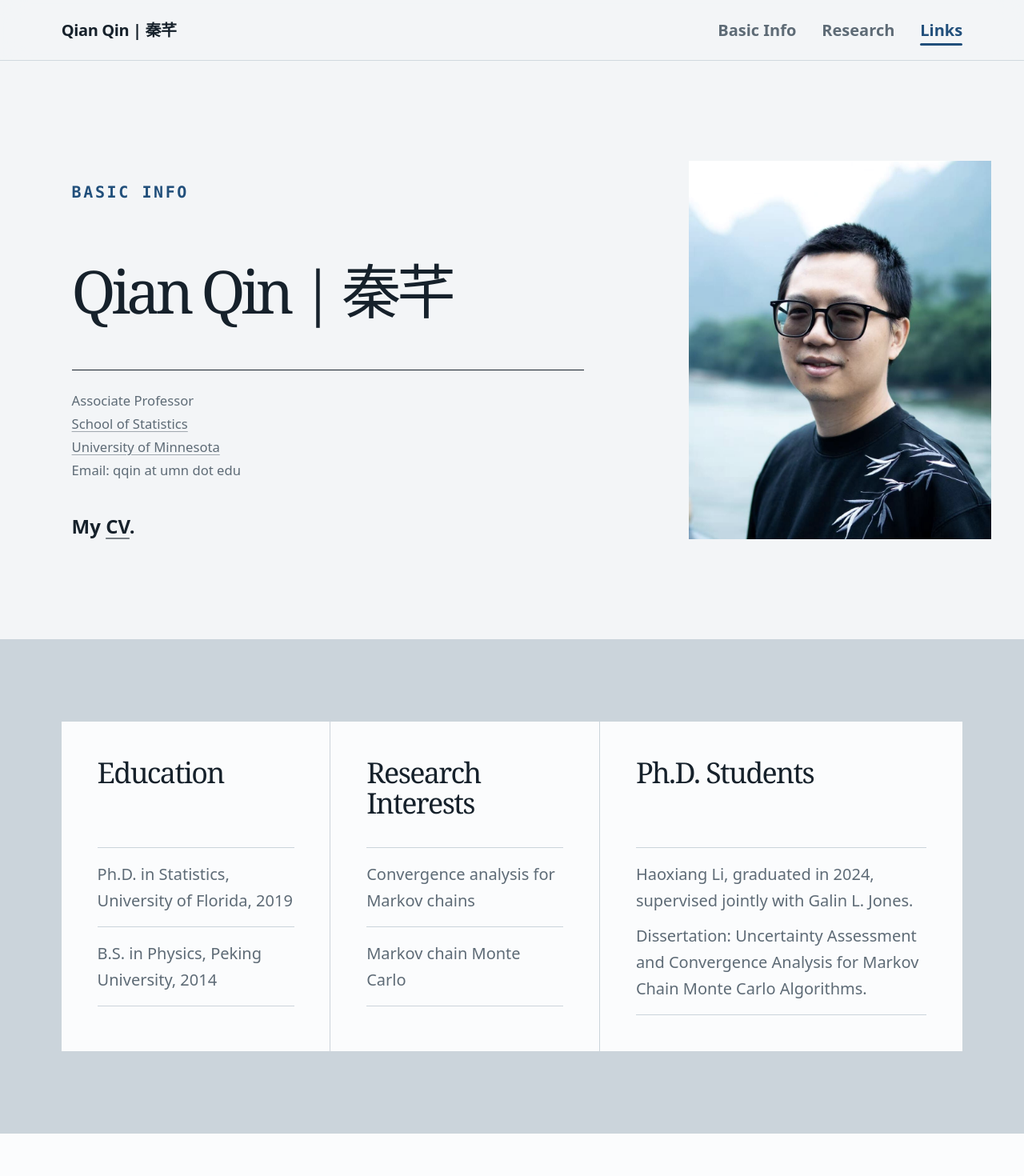
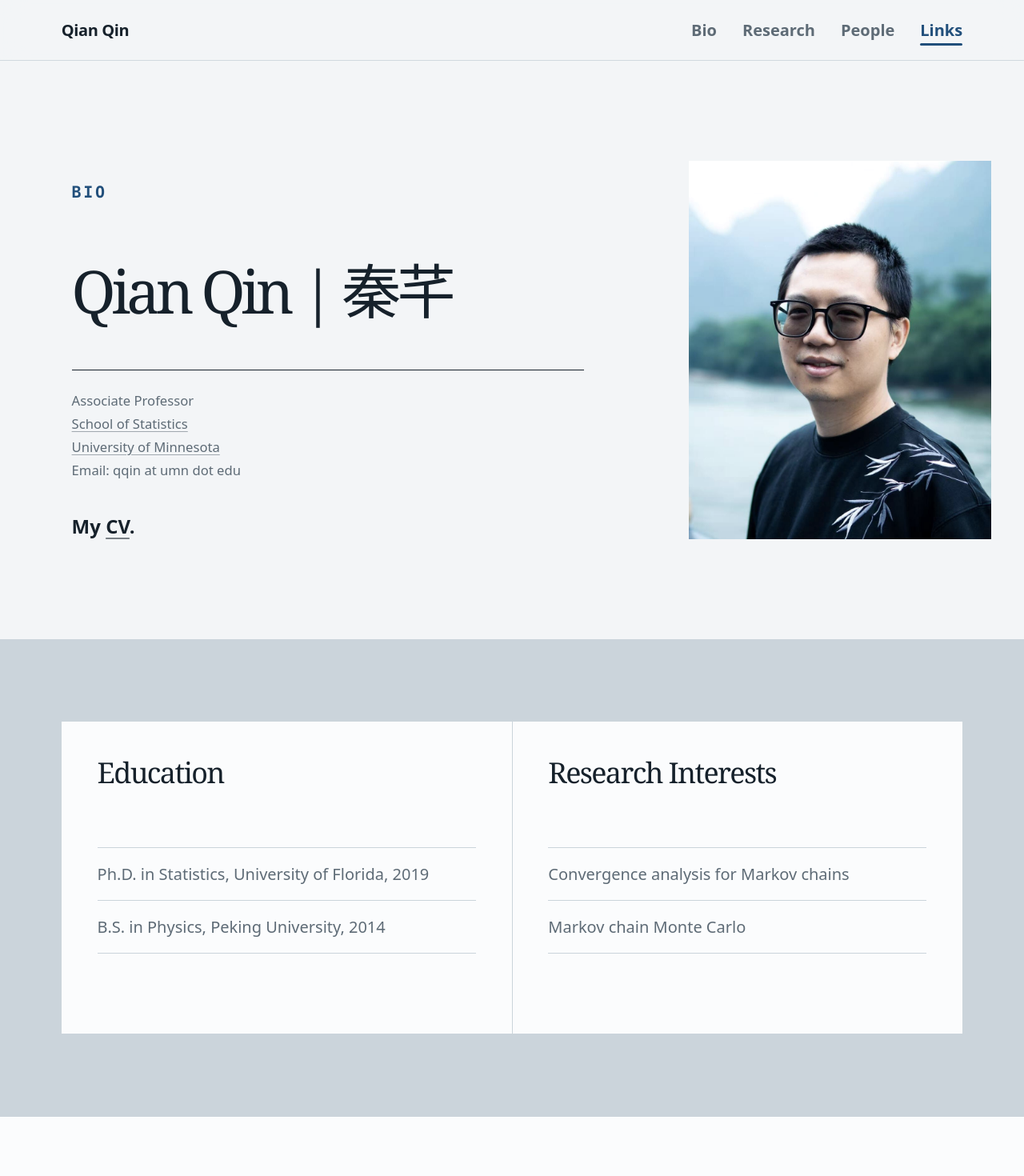
Before and after one commit to qianqin11/qianqin11.github.io, a React (Vite) app: page / in a window 1280 px wide. Shown: the top 1470 px of the page at 80% size. Built offline with nearby package versions, Linux system fonts and the light colour scheme.

Commit message:
Add People section and update navigation

```diff
--- a/app/globals.css
+++ b/app/globals.css
@@ -106,6 +106,7 @@
   font-weight: 700;
   letter-spacing: -0.02em;
   text-decoration: none;
+  white-space: nowrap;
 }
 
 .site-header nav {
@@ -121,6 +122,7 @@
   font-weight: 650;
   text-decoration: none;
   transition: color 180ms ease;
+  white-space: nowrap;
 }
 
 .site-header nav a::after {
@@ -155,13 +157,14 @@
   transform: scaleX(1);
 }
 
-#basic-info,
+#bio,
 #research,
+#people,
 #links {
   scroll-margin-top: 76px;
 }
 
-.basic-info {
+.bio-section {
   display: grid;
   grid-template-columns: minmax(0, 1.28fr) minmax(280px, 0.72fr);
   min-height: calc(100vh - 76px);
@@ -260,7 +263,7 @@
 
 .background-grid {
   display: grid;
-  grid-template-columns: 1fr 1fr 1.35fr;
+  grid-template-columns: repeat(2, minmax(0, 1fr));
   gap: 1px;
   padding: clamp(5rem, 8vw, 8rem) 6vw;
   background: var(--border);
@@ -297,15 +300,6 @@
   line-height: 1.65;
 }
 
-.student-card .background-copy p:first-child {
-  padding-bottom: 0.35rem;
-  border-bottom: 0;
-}
-
-.student-card .background-copy p + p {
-  padding-top: 0.35rem;
-}
-
 .research-section {
   padding: clamp(6rem, 10vw, 10rem) 6vw;
   background: var(--card);
@@ -321,6 +315,7 @@
 
 .research-intro h2,
 .articles > h2,
+.people-section > h2,
 .links-section > h2 {
   margin: 0;
   font-family: Georgia, 'Times New Roman', serif;
@@ -387,6 +382,57 @@
   color: inherit;
 }
 
+.people-section {
+  display: grid;
+  grid-template-columns: minmax(190px, 0.55fr) minmax(0, 1.45fr);
+  align-content: center;
+  align-items: start;
+  gap: clamp(2rem, 7vw, 8rem);
+  box-sizing: border-box;
+  min-height: calc(100vh - 76px);
+  padding: clamp(6rem, 10vw, 10rem) 6vw;
+  border-top: 1px solid var(--border);
+  background: var(--background);
+}
+
+.people-card {
+  padding: clamp(2rem, 3.5vw, 3.3rem);
+  border: 1px solid var(--border);
+  background: var(--card);
+}
+
+.people-card h3 {
+  margin: 0;
+  font-family: Georgia, 'Times New Roman', serif;
+  font-size: clamp(1.8rem, 2.8vw, 3rem);
+  font-weight: 400;
+  letter-spacing: -0.045em;
+  line-height: 1.05;
+}
+
+.people-copy {
+  margin-top: clamp(1.5rem, 3vw, 2.5rem);
+  border-top: 1px solid var(--border);
+}
+
+.people-copy p {
+  margin: 0;
+  padding: 1rem 0;
+  border-bottom: 1px solid var(--border);
+  color: var(--muted-foreground);
+  font-size: clamp(1.05rem, 1.6vw, 1.32rem);
+  line-height: 1.65;
+}
+
+.people-copy p:first-child {
+  padding-bottom: 0.35rem;
+  border-bottom: 0;
+}
+
+.people-copy p + p {
+  padding-top: 0.35rem;
+}
+
 .links-section {
   display: grid;
   grid-template-columns: minmax(190px, 0.55fr) minmax(0, 1.45fr);
@@ -424,7 +470,7 @@
 }
 
 @media (max-width: 900px) {
-  .basic-info {
+  .bio-section {
     grid-template-columns: 1fr;
   }
 
@@ -448,6 +494,7 @@
 
   .research-intro,
   .articles,
+  .people-section,
   .links-section {
     grid-template-columns: 1fr;
   }
@@ -463,6 +510,7 @@
 
 @media (max-width: 560px) {
   .site-header {
+    gap: 0.75rem;
     min-height: 68px;
     padding-inline: 5vw;
   }
@@ -472,15 +520,16 @@
   }
 
   .site-header nav {
-    gap: 0.8rem;
+    gap: clamp(0.45rem, 2vw, 0.8rem);
   }
 
   .site-header nav a {
-    font-size: 1rem;
+    font-size: clamp(0.82rem, 3.6vw, 1rem);
   }
 
-  #basic-info,
+  #bio,
   #research,
+  #people,
   #links {
     scroll-margin-top: 68px;
   }
@@ -500,8 +549,13 @@
 
   .background-grid,
   .research-section,
+  .people-section,
   .links-section {
     padding-inline: 5vw;
+  }
+
+  .people-section {
+    min-height: calc(100vh - 68px);
   }
 
   .background-grid article {
--- a/app/page.tsx
+++ b/app/page.tsx
@@ -3,15 +3,18 @@ import { useEffect, useState } from 'react';
 const externalProps = { target: '_blank', rel: 'noreferrer' } as const;
 
 const navigationItems = [
-  { id: 'basic-info', label: 'Basic Info' },
+  { id: 'bio', label: 'Bio' },
   { id: 'research', label: 'Research' },
+  { id: 'people', label: 'People' },
   { id: 'links', label: 'Links' },
 ] as const;
 
 type SectionId = (typeof navigationItems)[number]['id'];
 
 export default function Home() {
-  const [activeSection, setActiveSection] = useState<SectionId>('basic-info');
+  const [activeSection, setActiveSection] = useState<SectionId>(
+    navigationItems[0].id,
+  );
 
   useEffect(() => {
     let animationFrame = 0;
@@ -72,8 +75,8 @@ export default function Home() {
       </a>
 
       <header className="site-header">
-        <a className="wordmark" href="#basic-info">
-          Qian Qin | 秦芊
+        <a className="wordmark" href="#bio">
+          Qian Qin
         </a>
         <nav aria-label="Menu">
           {navigationItems.map((item) => {
@@ -94,9 +97,9 @@ export default function Home() {
       </header>
 
       <div id="content">
-        <section className="basic-info" id="basic-info" aria-labelledby="name">
+        <section className="bio-section" id="bio" aria-labelledby="name">
           <div className="identity-panel">
-            <p className="section-label">Basic Info</p>
+            <p className="section-label">Bio</p>
             <h1 id="name">Qian Qin | 秦芊</h1>
             <div className="identity-details">
               <p>Associate Professor</p>
@@ -134,7 +137,7 @@ export default function Home() {
           </figure>
         </section>
 
-        <section className="background-grid" aria-label="Basic Info">
+        <section className="background-grid" aria-label="Biography details">
           <article>
             <h2>Education</h2>
             <div className="background-copy">
@@ -148,20 +151,6 @@ export default function Home() {
             <div className="background-copy">
               <p>Convergence analysis for Markov chains</p>
               <p>Markov chain Monte Carlo</p>
-            </div>
-          </article>
-
-          <article className="student-card">
-            <h2>Ph.D. Students</h2>
-            <div className="background-copy">
-              <p>
-                Haoxiang Li, graduated in 2024, supervised jointly with Galin L.
-                Jones.
-              </p>
-              <p>
-                Dissertation: Uncertainty Assessment and Convergence Analysis
-                for Markov Chain Monte Carlo Algorithms.
-              </p>
             </div>
           </article>
         </section>
@@ -563,6 +552,27 @@ export default function Home() {
         </section>
 
         <section
+          className="people-section"
+          id="people"
+          aria-labelledby="people-title"
+        >
+          <h2 id="people-title">People</h2>
+          <article className="people-card" aria-labelledby="students-title">
+            <h3 id="students-title">Ph.D. Students</h3>
+            <div className="people-copy">
+              <p>
+                Haoxiang Li, graduated in 2024, supervised jointly with Galin L.
+                Jones.
+              </p>
+              <p>
+                Dissertation: Uncertainty Assessment and Convergence Analysis
+                for Markov Chain Monte Carlo Algorithms.
+              </p>
+            </div>
+          </article>
+        </section>
+
+        <section
           className="links-section"
           id="links"
           aria-labelledby="links-title"
```
